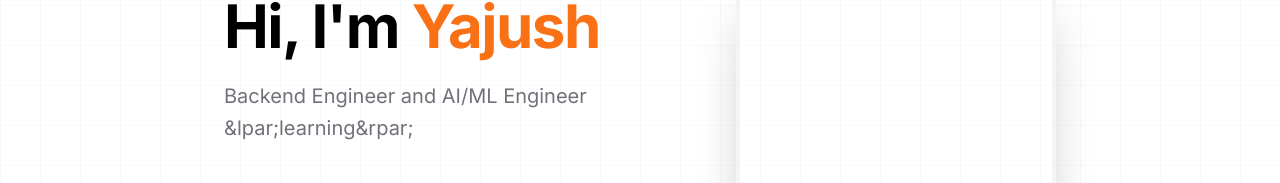
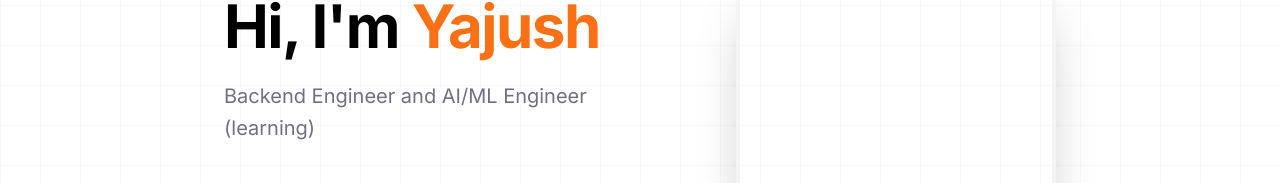
Before and after one commit to Yajush-afk/portfolio-project-yajush, a Next.js app in the folder frontend/: page / in a window 1280 px wide. Shown: the part 235-418 px from the top of the page. Built offline with nearby package versions, Linux system fonts and the light colour scheme; no server answers.

Commit message:
Fix: Revert HTML entities for parentheses

```diff
--- a/frontend/src/components/ThemeToggle.tsx
+++ b/frontend/src/components/ThemeToggle.tsx
@@ -10,8 +10,10 @@ export default function ThemeToggle() {
     useEffect(() => {
         // Check if dark mode is already applied by the script
         if (document.documentElement.classList.contains("dark")) {
+            // eslint-disable-next-line react-hooks/set-state-in-effect
             setTheme("dark");
         } else {
+            // eslint-disable-next-line react-hooks/set-state-in-effect
             setTheme("light");
         }
     }, []);
--- a/frontend/src/components/sections/HomeSection.tsx
+++ b/frontend/src/components/sections/HomeSection.tsx
@@ -33,7 +33,7 @@ export default function HomeSection({ about, quote, time }: HomeSectionProps) {
                         Hi, I&apos;m <span className="text-primary">Yajush</span>
                     </h1>
                     <p className="text-lg md:text-xl text-muted-foreground leading-relaxed">
-                        Backend Engineer and AI/ML Engineer &lpar;learning&rpar;
+                        Backend Engineer and AI/ML Engineer (learning)
                     </p>
                     <div className="flex flex-wrap gap-4 pt-4 justify-center md:justify-start">
                         <Link
```
